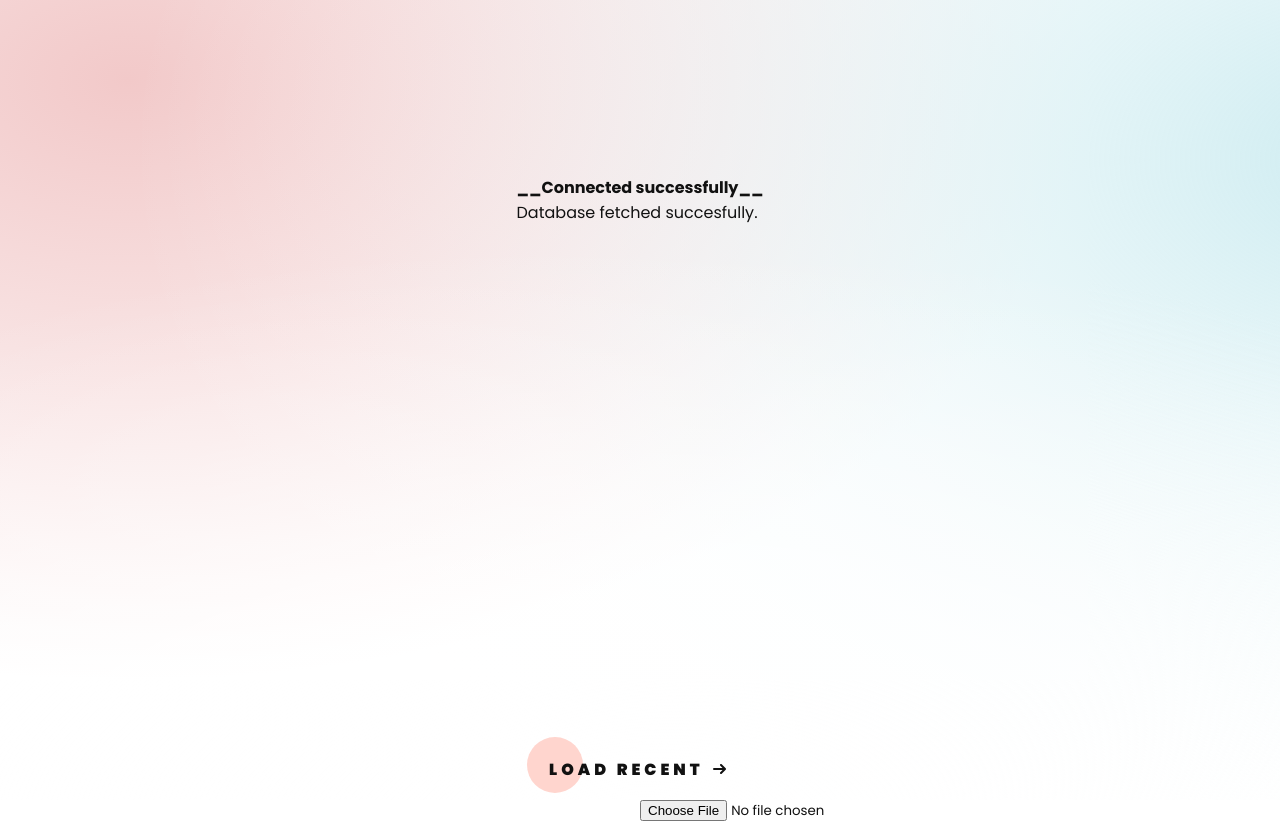
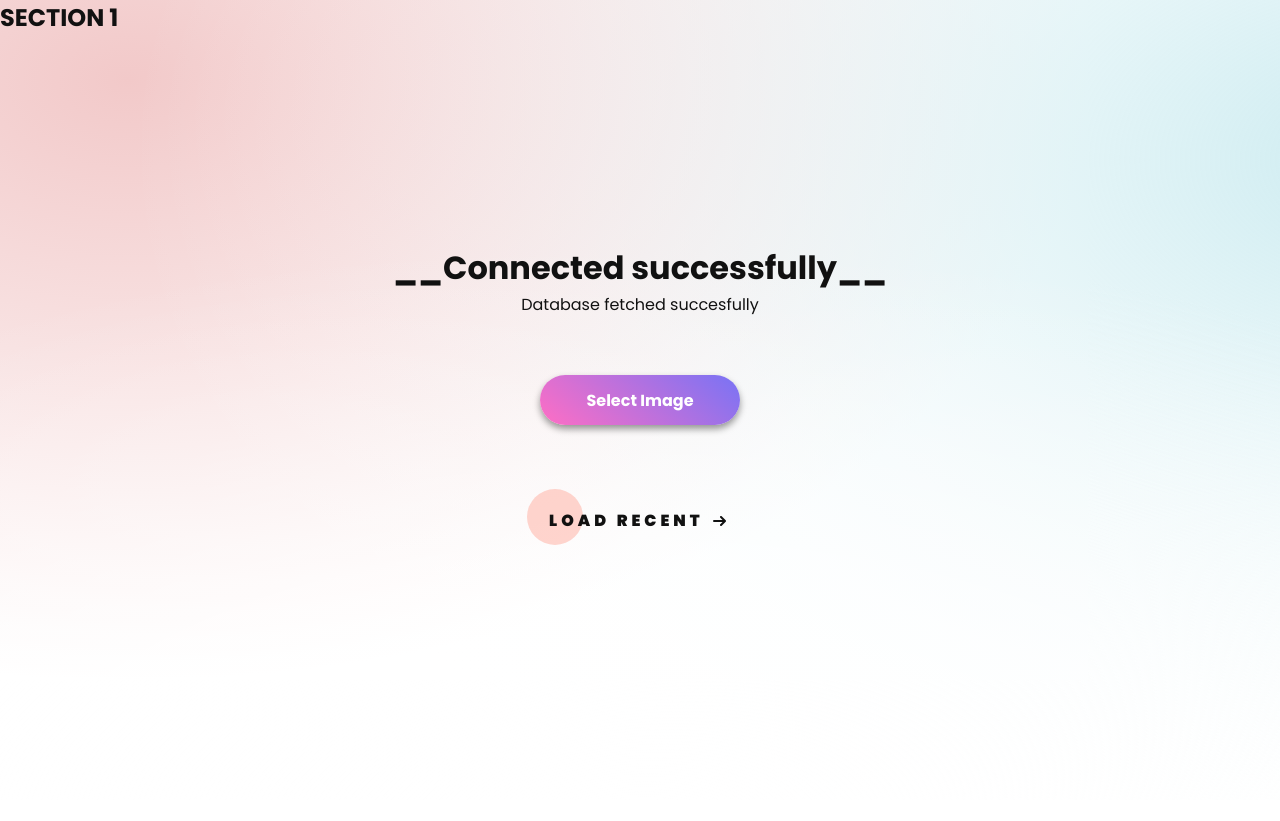
Before and after one commit to yyppsk/Lost-and-Found-Reporting-Platform, a PHP site: page /testground/grad.php in a window 1280 px wide. After the commit the page ends 545 px from the top, so only its background shows below. Run offline with PHP 8.4, Linux system fonts and the light colour scheme; data that the repository does not hold is empty.

Commit message:
Update Gradient Page

```diff
--- a/testground/grad.php
+++ b/testground/grad.php
@@ -11,8 +11,14 @@
     <title>Document</title>
 </head>
 <body>
-
+<section>
+  <h1>SECTION 1</h1>
+</section>
 <style>
+   section {
+  width: 100%;
+  height: 100vh;
+}
    .gradient {
   position: fixed;
   height: 100%;
@@ -30,6 +36,41 @@
     height: 100%;
     z-index: 0;
     }
+    .flex-container {
+        display: grid;
+        justify-content: center;
+        align-items: center;
+        margin: 40px;
+        padding: auto;
+    }
+    * {
+    margin: 0; padding: 0;
+}
+html, body, #container {
+    height: 100%;
+}
+header {
+    height: 10%;
+    background: gray;
+    max-height:50px;
+}
+main {
+    height: 90%;
+    background: green;
+}
+.half {
+    height: 50%;
+}
+.half:first-child {
+    background: blue;
+}
+.half:last-child {
+    background: yellow;
+}
+.contain{
+    margin-bottom: 30vh;
+    align-items: center;
+}
     </style>
 <?php
     $server = "localhost";
@@ -47,7 +88,10 @@
         echo" </div>";
     }
     echo" <div class='alert alert-success'style='position: absolute;'>";
-    echo" <strong>__Connected successfully__</strong><br>Database fetched succesfully.<br><br><br><br><br><br><br><br><br><br><br><br><br><br><br><br><br><br><br><br><br><br><br><br>";
+    echo'<div class="contain">
+        <h1>__Connected successfully__</h1>
+        <p align="center">Database fetched succesfully</p>
+        </div>';
     echo"<script>",
         "var localLabels = [];",
         "</script>";
@@ -87,7 +131,6 @@
       align-items: center;
       flex-direction: column;
     }
-
     canvas {
       position: absolute;
       top: 0;
@@ -99,13 +142,12 @@
 
     body {
     display: flex;
+    flex-direction: row;
+    flex-wrap: wrap;
+    height: 100%;
     font-family: Avenir, sans-serif;
     color: #111;
-    flex-direction: row;
-    flex-wrap: nowrap;
-    align-content: stretch;
-    justify-content: space-evenly;
-    align-items: flex-end;
+    justify-content: center;
     }
 
     a {
@@ -115,7 +157,7 @@
 
     .cta {
     position: absolute;
-    margin: auto;
+    margin-top: 30vh;
     padding: 19px 22px;
     transition: all 0.2s ease;
     }
@@ -168,8 +210,35 @@
 <!-- On laoding of Below section, a function call will be made to Javscript to load the FaceApi for further execution -->
 <body onload="load()">
 <?php header('Access-Control-Allow-Origin: *'); ?>
-  <div class="inputimage" style="position: absolute;">
-    <input type="file" id="imageUpload" style="position:absolute;">
+<style>
+    .file {
+    opacity: 0;
+    width: 0.1px;
+    height: 0.1px;
+    position: absolute;
+    }
+    .imgup label {
+    display: block;
+    position: relative;
+    width: 200px;
+    height: 50px;
+    border-radius: 25px;
+    background: linear-gradient(40deg, #ff6ec4, #7873f5);
+    box-shadow: 0 4px 7px rgba(0, 0, 0, 0.4);
+    display: flex;
+    align-items: center;
+    justify-content: center;
+    color: #fff;
+    font-weight: bold;
+    cursor: pointer;
+    transition: transform .2s ease-out;
+    }
+
+    </style>
+
+  <div class="imgup" style="position: absolute;">
+    <input type="file" id="imageUpload" class="file"">
+    <label for="imageUpload">Select Image</label>
   </div>
     <script>
   //This function is where the Main Machine learning task is performed
@@ -264,6 +333,7 @@
 <!-- Inspiration: https://dribbble.com/shots/4397812-Click-Me -->
 <!-- Click Me button -->
 <?php
+
     function displayrecent() {
     $server = "localhost";
     $user = "root";
@@ -271,25 +341,26 @@
     $db = "lostandfound";
     // Create connection
     $conn = mysqli_connect($server,$user,$password,$db);
-    $sql = "SELECT Name FROM lostpeople";
+    $sql = "SELECT Name,city FROM lostpeople";
     $result = mysqli_query($conn, $sql);
         echo "<br>";
     echo "<table border='1'>";
-    while ($row = mysqli_fetch_assoc($result)) { // Important line !!! Check summary get row on array ..
+    while ($rows = mysqli_fetch_assoc($result)) { // Important line !!! Check summary get row on array ..
         //echo "<tr>";
-        foreach ($row as $field => $value) { // I you want you can right this line like this: foreach($row as $value) {
+        foreach ($rows as $row) { // I you want you can right this line like this: foreach($row as $value) {
             //echo "<td>" . $value . "</td>";
             echo '<script>',
-                 'localLabels.push(','"',$value,'"',');',
+                 //'localLabels.push(','"',$value,'"',');',
                  '</script>';
-            echo '<div class="container">
+            echo '<div class="flex-container">
+            <div class="container">
             <div class="card">
               <div class="image-box">';
-                echo'<img src="labeled_images/',$value,'/','0.jpg','",alt="">
+                echo'<img src="labeled_images/',$rows['Name'],'/','0.jpg','",alt="">
               </div>
               <div class="content">
                 <div class="details">
-                  <h2>Smith Brown <br /><span>Senior UI/UX Designer</span></h2>
+                  <h2>',$rows['city'],'<br /><span>Senior UI/UX Designer</span></h2>
                   <div class="data">
                     <h3>342<br /><span>Posts</span></h3>
                     <h3>120k<br /><span>Followers</span></h3>
@@ -302,6 +373,7 @@
                 </div>
               </div>
             </div>
+          </div>
           </div>';
         }
         //echo "</tr>";
```
